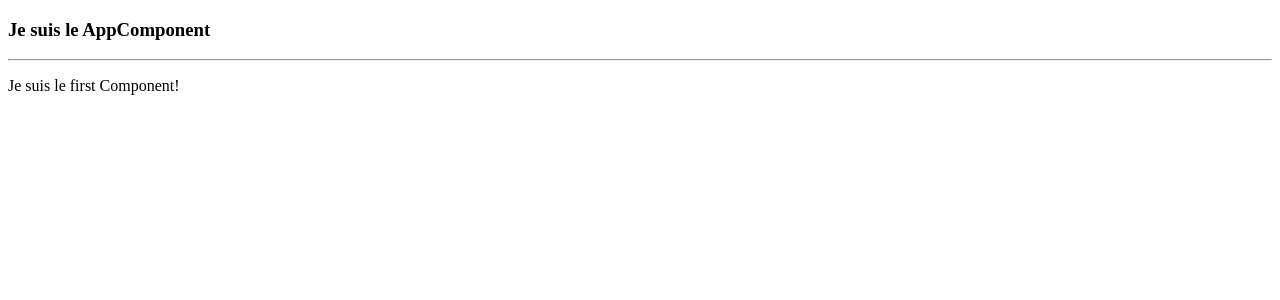
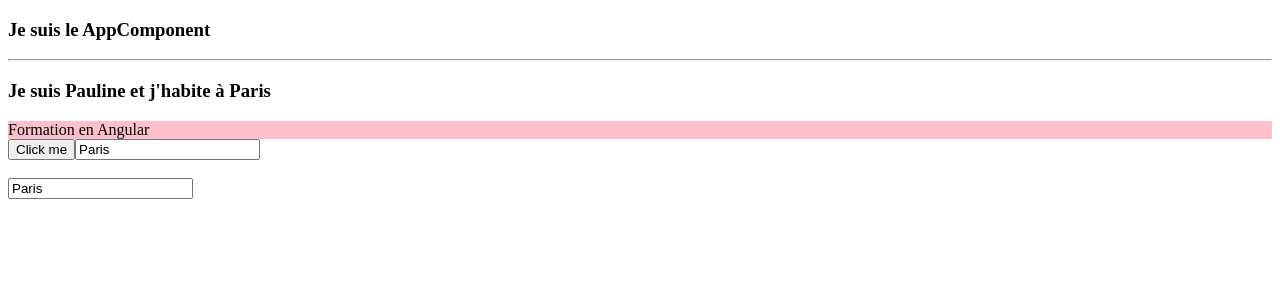
Before and after one commit to n2sy/ng-plb-nov-24, an Angular app: page / in a window 1280 px wide. Shown: the top 300 px of the page. Built offline with nearby package versions, Linux system fonts and the light colour scheme.

Commit message:
4 bindings

```diff
--- a/src/app/app.module.ts
+++ b/src/app/app.module.ts
@@ -3,10 +3,11 @@ import { BrowserModule } from '@angular/platform-browser';
 
 import { AppComponent } from './app.component';
 import { FirstComponent } from './first/first.component';
+import { FormsModule } from '@angular/forms';
 
 @NgModule({
   declarations: [AppComponent, FirstComponent],
-  imports: [BrowserModule],
+  imports: [BrowserModule, FormsModule],
   providers: [],
   bootstrap: [AppComponent],
 })
--- a/src/app/first/first.component.html
+++ b/src/app/first/first.component.html
@@ -1 +1,10 @@
-<p>Je suis le first Component!</p>
+<h3>Je suis {{ prenom }} et j'habite à {{ ville }}</h3>
+
+<div [hidden]="cache" [style.backgroundColor]="color">Formation en Angular</div>
+
+<button (click)="traitement()">Click me</button>
+
+<input type="text" [(ngModel)]="ville" />
+<br /><br />
+
+<input #v type="text" [value]="ville" (input)="modifierVille(v.value)" />
--- a/src/app/first/first.component.ts
+++ b/src/app/first/first.component.ts
@@ -4,4 +4,20 @@ import { Component } from '@angular/core';
   selector: 'app-first',
   templateUrl: './first.component.html',
 })
-export class FirstComponent {}
+export class FirstComponent {
+  prenom: string = 'Pauline';
+  ville = 'Paris';
+
+  color: string = 'pink';
+  cache: boolean = false;
+
+  traitement() {
+    alert("J'ai été cliqué !");
+  }
+
+  modifierVille(nouvelleVille: string) {
+    console.log(nouvelleVille);
+
+    this.ville = nouvelleVille;
+  }
+}
```
